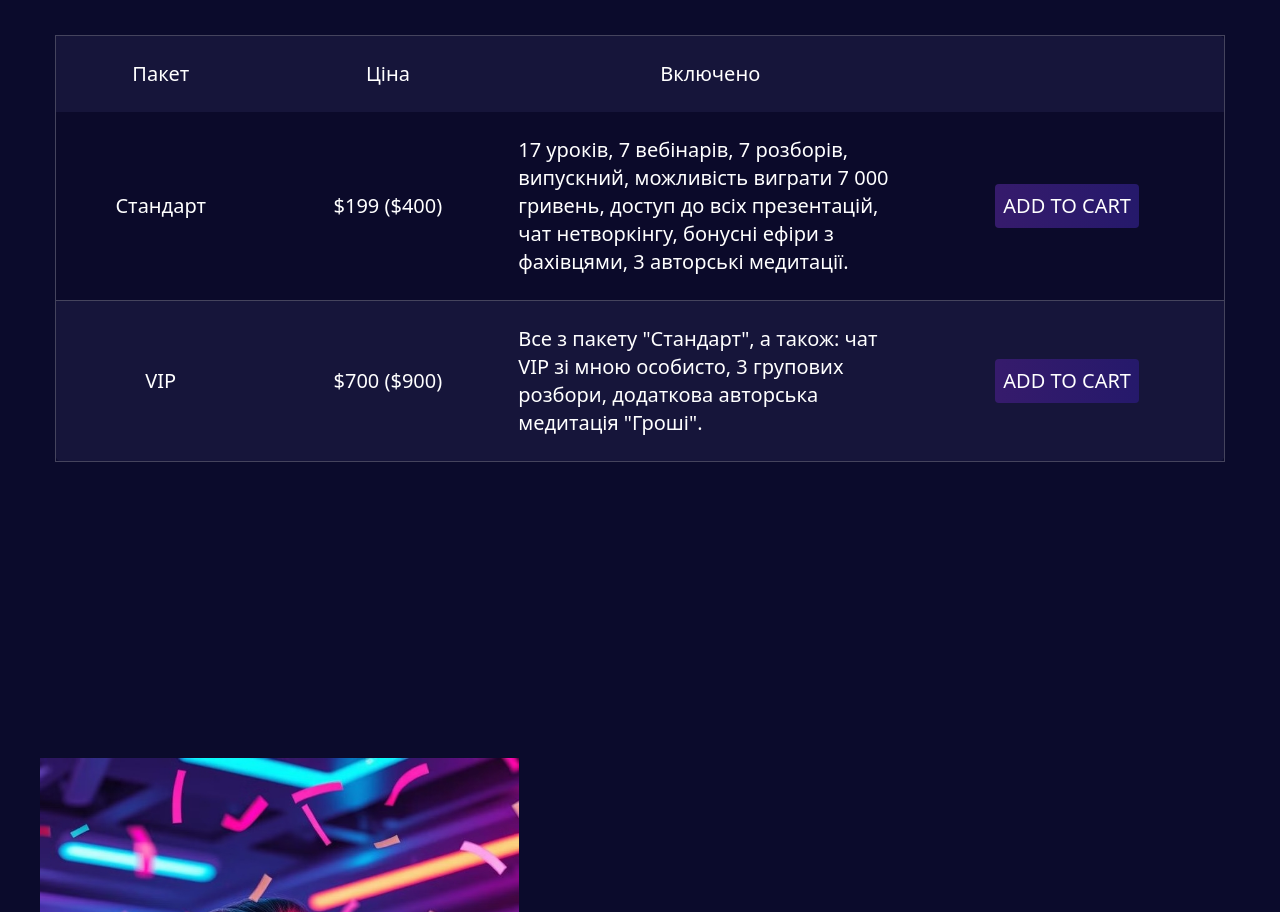
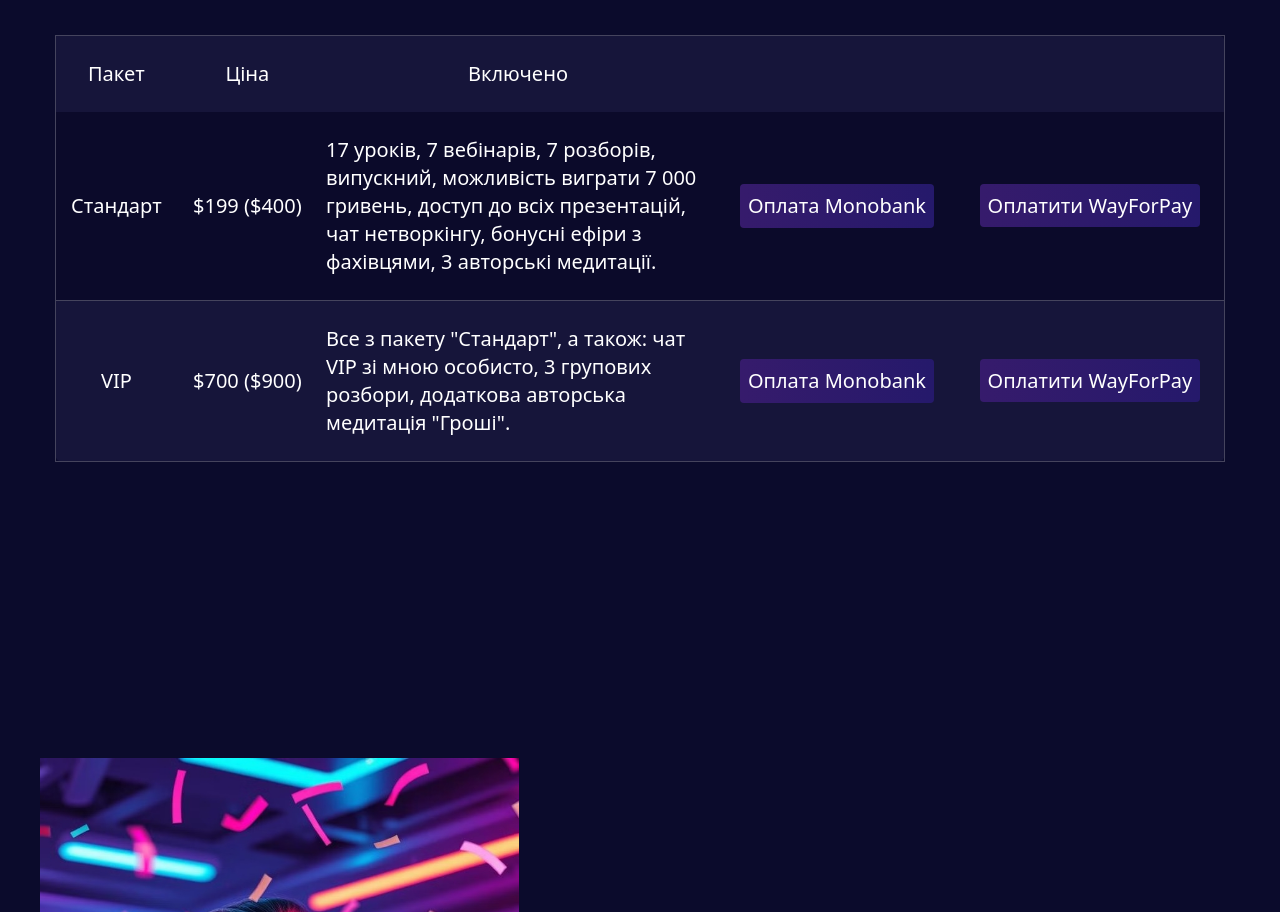
Before and after one commit to zegioni/astrology-landing, a Nuxt app: page / in a window 1280 px wide. Shown: the part 5471-6383 px from the top of the page. Built offline with nearby package versions, Linux system fonts and the light colour scheme.

Commit message:
new payment button

```diff
--- a/pages/index.vue
+++ b/pages/index.vue
@@ -334,8 +334,11 @@
                   @click="addToCart({ name: 'Стандарт', price: 199 })"
                   class="bg-gradient-to-r from-[#361B6C] to-[#25196B] text-white p-2 rounded"
                 >
-                  ADD TO CART
+                  Оплата Monobank
                 </button>
+              </td>
+              <td class="py-2 px-2 text-center md:text-xl md:py-6">
+                <a href="https://secure.wayforpay.com/button/b17499f44610a"> <span class="bg-gradient-to-r from-[#361B6C] to-[#25196B] text-white p-2 rounded">Оплатити WayForPay</span></a>
               </td>
             </tr>
             <tr>
@@ -354,8 +357,11 @@
                   @click="addToCart({ name: 'VIP', price: 700 })"
                   class="bg-gradient-to-r from-[#361B6C] to-[#25196B] text-white p-2 rounded"
                 >
-                  ADD TO CART
+                  Оплата Monobank
                 </button>
+              </td>
+              <td class="py-2 px-2 text-center md:text-xl md:py-6">
+                <a href="https://secure.wayforpay.com/button/bdd18266fa677"><span class="bg-gradient-to-r from-[#361B6C] to-[#25196B] text-white p-2 rounded">Оплатити WayForPay</span></a>
               </td>
             </tr>
           </tbody>
```
